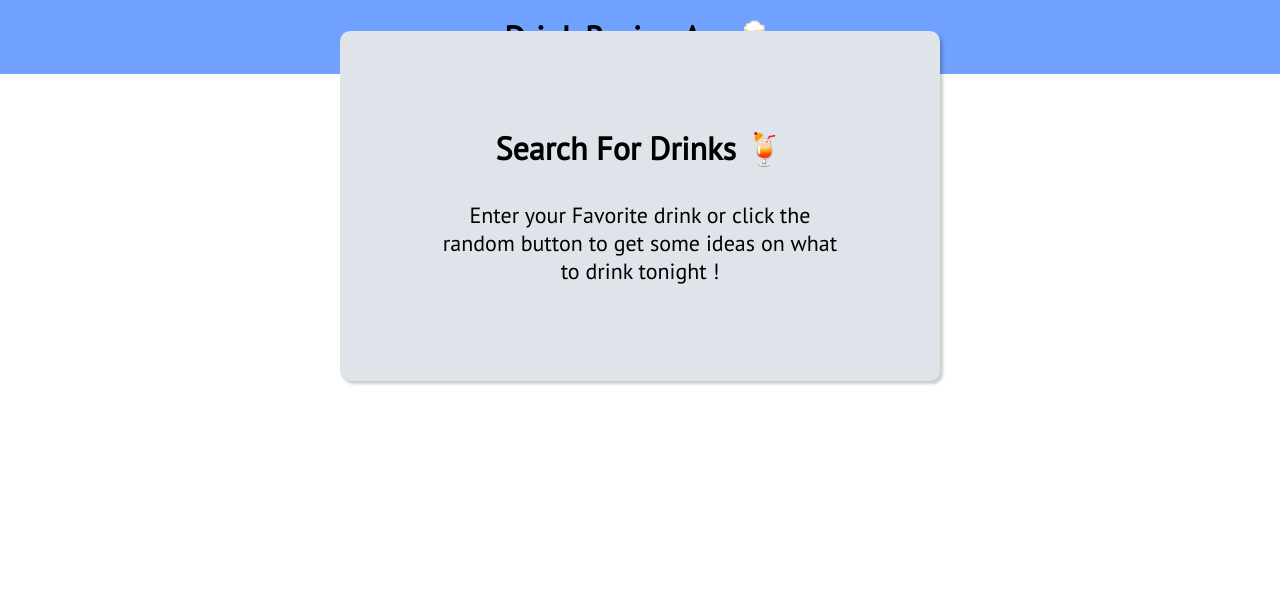
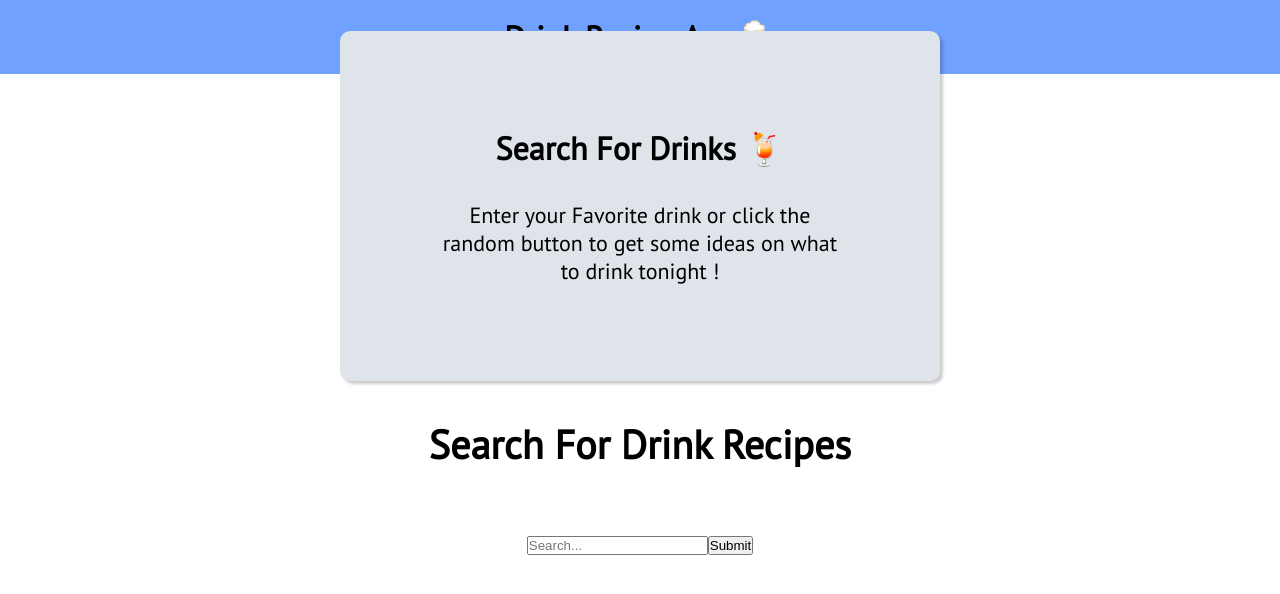
Before and after one commit to luke-h1/cocktail-recipe-app, a React (Create React App) app: page / in a window 1280 px wide. Shown: the top 594 px of the page. Built offline with nearby package versions, Linux system fonts and the light colour scheme.

Commit message:
update to proj

```diff
--- a/src/App.js
+++ b/src/App.js
@@ -2,11 +2,13 @@ import React from 'react';
 import './App.css';
 import Header from './components/Header';
 import Home from './components/Home';
+import Form from './components/Form'
 function App() {
   return (
     <div className="App">
       <Header />
       <Home />
+      <Form />
       </div>
   );
 }
--- /dev/null
+++ b/src/components/Form.css
@@ -0,0 +1,23 @@
+.form-wrapper {
+  margin-top: 7rem;
+  display: flex;
+  flex-direction: column;
+  justify-content: center;
+  align-items: center;
+}
+
+.form__title {
+  margin-bottom: 2rem;
+  font-size: 40px;
+}
+
+
+.form__mainForm {
+  text-align: center;
+  padding: 2rem;
+}
+
+
+.form__search-box {
+
+}
--- /dev/null
+++ b/src/components/Form.js
@@ -0,0 +1,27 @@
+import React, { Fragment } from 'react';
+import PropTypes from 'prop-types';
+import './Form.css';
+
+const Form = ({ title }) => {
+  return (
+    <Fragment>
+      <div className="form-wrapper">
+        <h2 className="form__title">{title}</h2>
+        <form className="form__mainForm">
+          <input type="text" placeholder="Search..." className='form__search-box'/>
+          <input type="submit" />
+        </form>
+      </div>
+    </Fragment>
+  );
+};
+
+Form.defaultProps = {
+  title: 'Search For Drink Recipes',
+};
+
+Form.propTypes = {
+  title: PropTypes.string.isRequired,
+};
+
+export default Form;
--- a/src/components/Home.css
+++ b/src/components/Home.css
@@ -21,10 +21,8 @@
   width: 600px;
   max-width: 100%;
   text-align: center;
-
 }
 
 .container__intro {
   font-size: 22px;
-
 }
--- a/src/components/Home.js
+++ b/src/components/Home.js
@@ -6,13 +6,12 @@ const Home = ({ title, intro }) => {
     <Fragment>
       <div className="container">
         <div className="container__intro-container">
-          <h1 className='container__title'>
+          <h1 className="container__title">
             {title}{' '}
             <span role="img" aria-label="drink">
               🍹
             </span>
           </h1>
-
           <p class="container__intro">{intro}</p>
         </div>
       </div>
```
